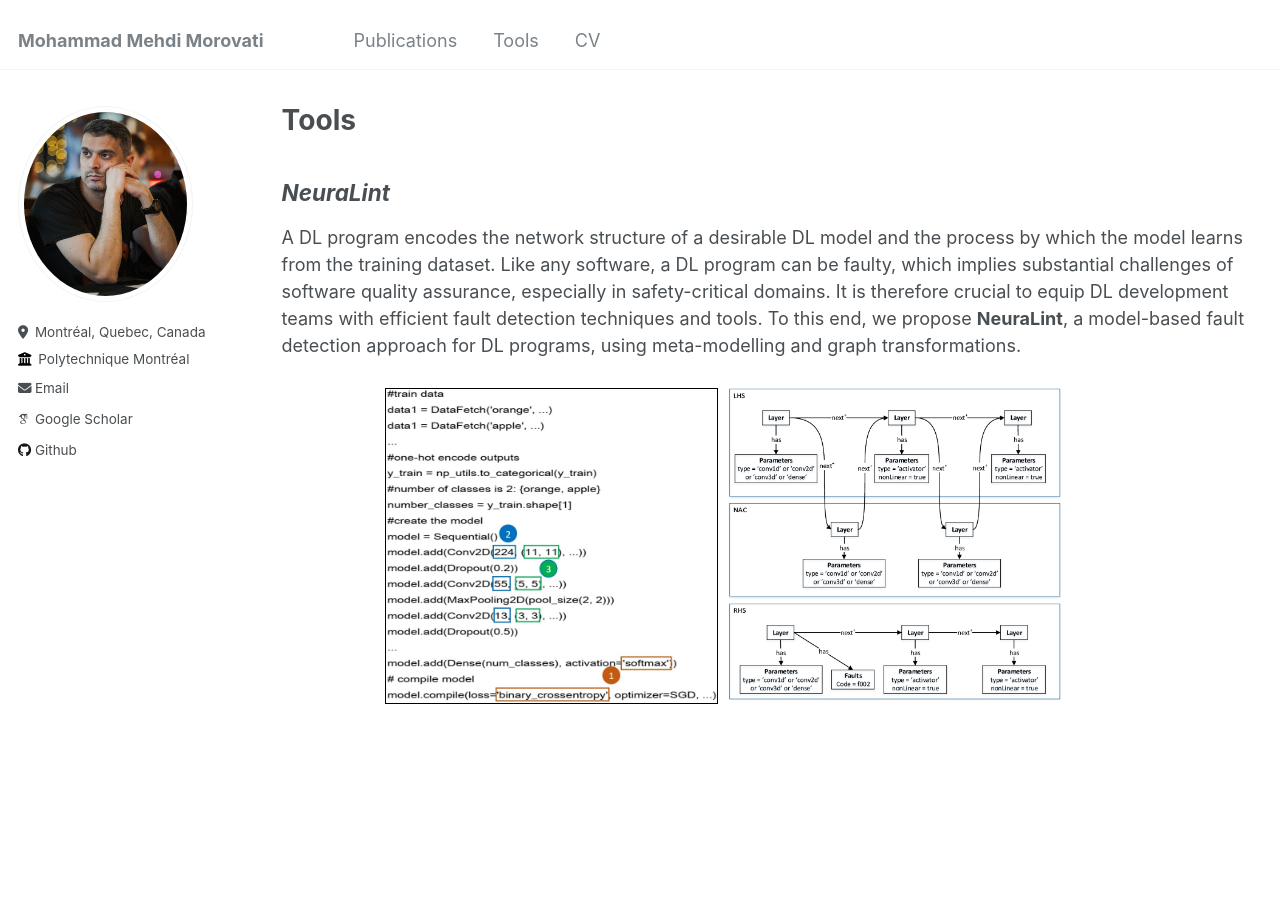
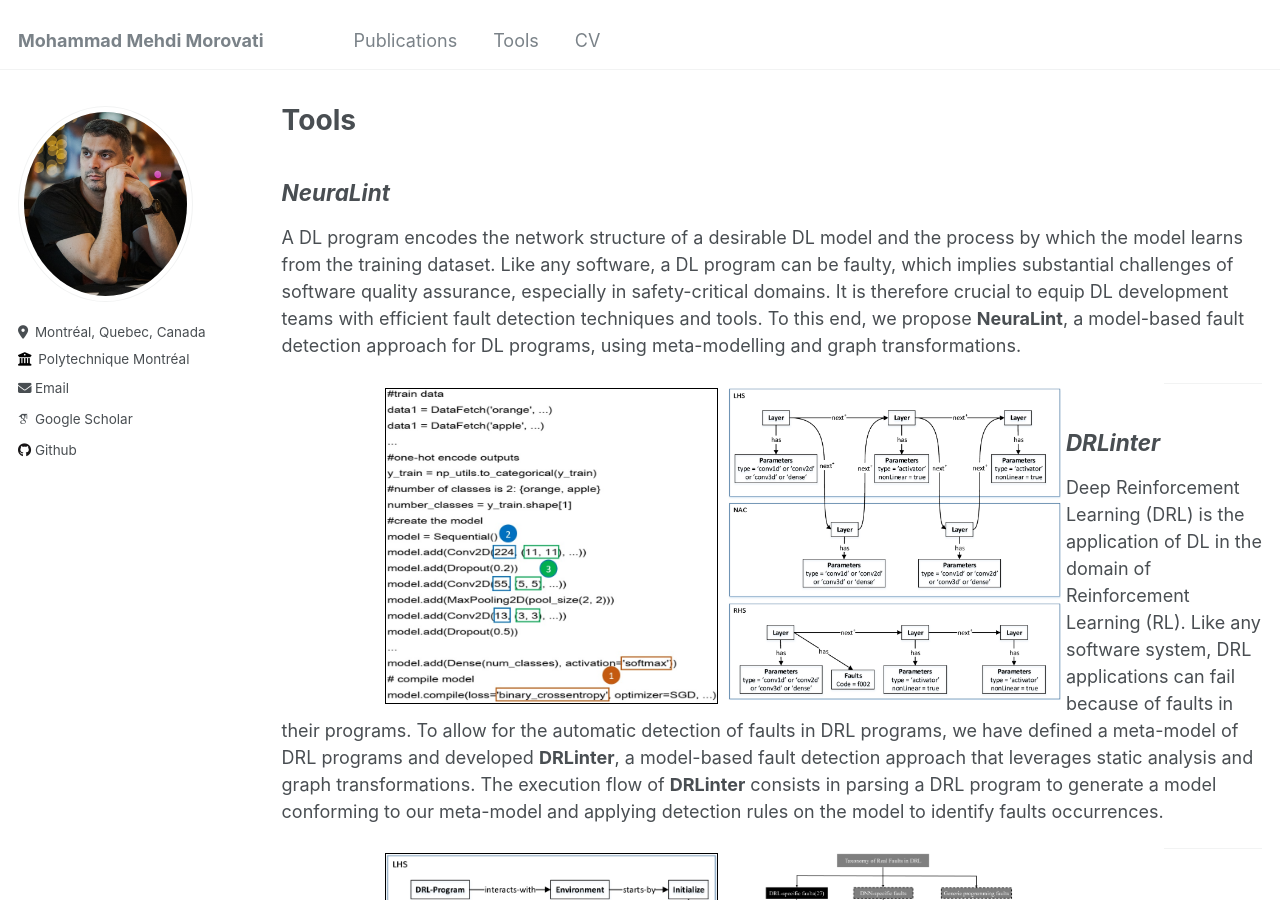
Before and after one commit to mehdi-morovati/mehdi-morovati.github.io, a Jekyll site: the page built from _pages/teaching.html, in a window 1280 px wide and 900 px high. Built offline with Jekyll 4.4.1, drawn with Linux system fonts in a browser that asks for light colours; some web fonts are replaced.

Commit message:
Update teaching.html

```diff
--- a/_pages/teaching.html
+++ b/_pages/teaching.html
@@ -25,3 +25,28 @@ A DL program encodes the network structure of a desirable DL model and the proce
     <div class="column" style="float:left;width:10%;padding:5px;">
     </div>
 </div>
+
+<hr>
+
+<h2><i>DRLinter</i></h2>
+<p>
+Deep Reinforcement Learning (DRL) is the application of DL in the domain of Reinforcement Learning (RL). Like any software system, DRL applications can fail because of faults in their programs. To allow for the automatic detection of faults in DRL programs, we have defined a meta-model of DRL programs and developed <strong>DRLinter</strong>, a model-based fault detection approach that leverages static analysis and graph transformations. The execution flow of <strong>DRLinter</strong> consists in parsing a DRL program to generate a model conforming to our meta-model and applying detection rules on the model to identify faults occurrences.
+</p>
+
+<div class="row" style="align-items:center">
+  <div class="column" style="float:left;width:10%;padding:5px;">
+  </div>
+
+  <div class="column" style="float:left;width:35%;padding:5px;">
+    <img src="/images/drlinter01.png" style="border:1px solid #000000;width:100%">
+  </div>
+
+  <div class="column" style="float:left;width:35%;padding:5px;">
+    <img src="/images/drlinter02.png" style="width:100%">
+  </div>
+
+    <div class="column" style="float:left;width:10%;padding:5px;">
+    </div>
+</div>
+
+<hr>
```
